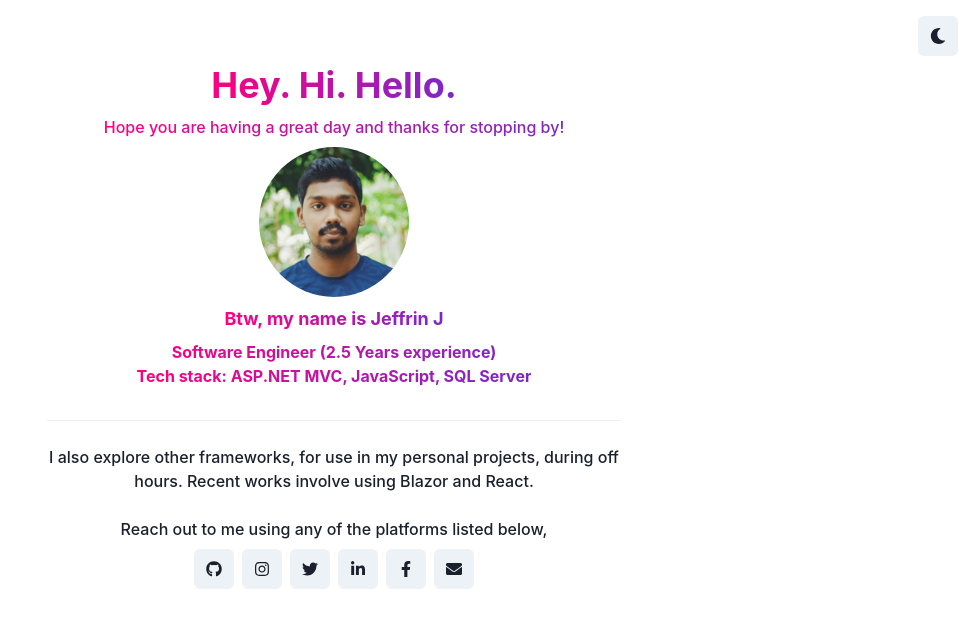
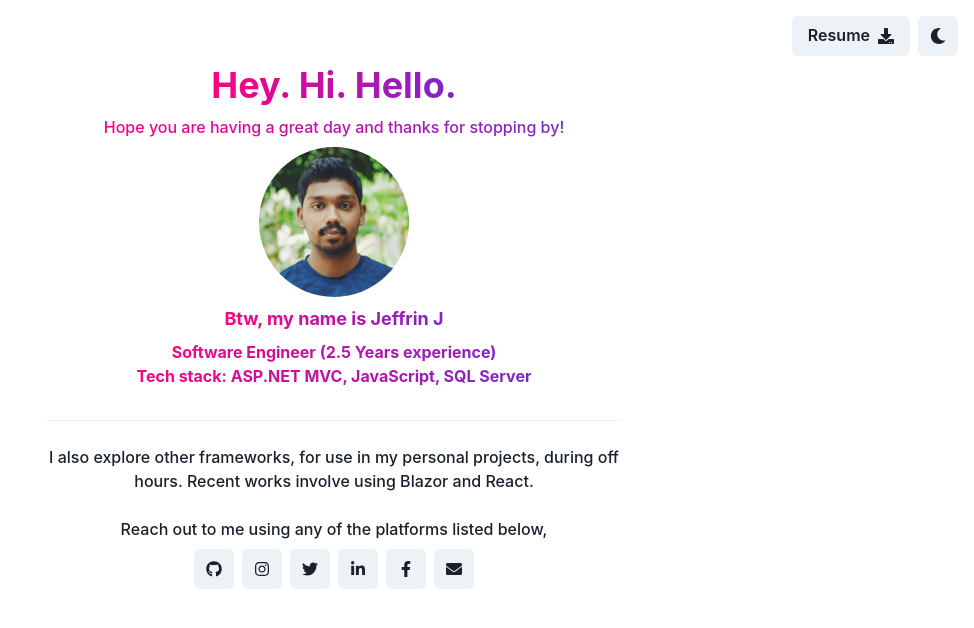
Before and after one commit to jjeffrin/my-portfolio, a React (Create React App) app: page / in a window 1280 px wide. Shown: the top 628 px of the page, without its empty margins (306-1280 px from the left). Built offline with nearby package versions, Linux system fonts and the light colour scheme.

Commit message:
added resume

```diff
--- a/src/App.tsx
+++ b/src/App.tsx
@@ -1,6 +1,6 @@
-import { Text, VStack, Image, useColorMode, IconButton, HStack, Link, Divider, Container } from '@chakra-ui/react';
+import { Text, VStack, Image, useColorMode, IconButton, HStack, Link, Divider, Container, Button } from '@chakra-ui/react';
 import Header from './components/Header'
-import { FaEnvelope, FaFacebookF, FaGithub, FaInstagram, FaLinkedinIn, FaMoon, FaSun, FaTwitter } from 'react-icons/fa'
+import { FaEnvelope, FaFacebookF, FaGithub, FaInstagram, FaLinkedinIn, FaMoon, FaSun, FaTwitter, FaDownload } from 'react-icons/fa'
 
 function App() {
 
@@ -11,15 +11,23 @@ function App() {
     return ((expDiffMs / 1000) / 31540000).toFixed(1)
   }
 
+  const downloadResume = () => {
+    window.location.href = "/JeffrinJerome_Resume.pdf"
+  }
+
   return (
     <>
       <VStack alignSelf="flex-start" p="4">
-        <IconButton
-          aria-label="Toggle dark/light mode"
-          icon={colorMode === "light" ? <FaMoon /> : <FaSun />}
-          alignSelf="flex-end"
-          onClick={toggleColorMode}
-        />
+        <HStack alignSelf="flex-end">
+          <Button onClick={downloadResume} rightIcon={<FaDownload />}>
+            Resume
+          </Button>
+          <IconButton
+            aria-label="Toggle dark/light mode"
+            icon={colorMode === "light" ? <FaMoon /> : <FaSun />}
+            onClick={toggleColorMode}
+          />
+        </HStack>
         <Header title="Hey. Hi. Hello." />
         <Text
           fontWeight="medium"
```
Also changed, not shown: 1 other file (tests, documents, lock files or other folders).
